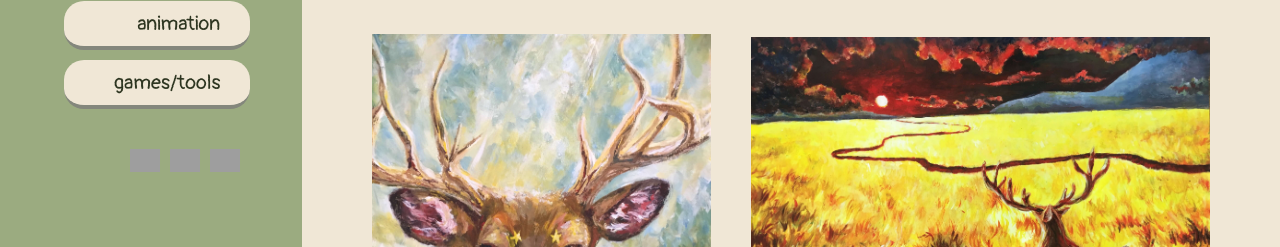
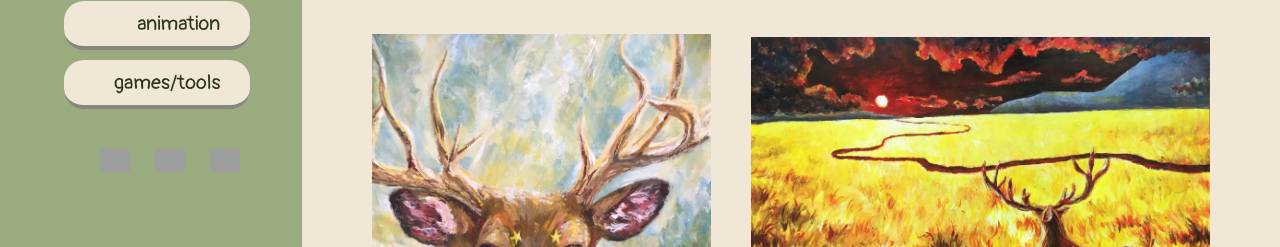
Before and after one commit to QueenChristina/QueenChristina.github.io, a plain HTML site: page index.html in a window 1280 px wide. Shown: the part 420-667 px from the top of the page. Drawn offline with Linux system fonts and the light colour scheme; grey boxes are pictures that could not be loaded.

Commit message:
Add spacing socials

```diff
--- a/index.html
+++ b/index.html
@@ -44,7 +44,7 @@
               <button class = 'menuButton' onclick="show('games/tools')"><span style='position:relative;'>games/tools</span></button>
             </div>
 
-            <div class = 'rowContainer' id='socialButtons'>
+            <div class = 'rowContainer' id='socialButtons' style="gap:25px;">
               <a title="github" href="https://github.com/QueenChristina" target="_blank">
                 <img width="30" style='margin:0px;'alt="github" src="https://upload.wikimedia.org/wikipedia/commons/thumb/9/91/Octicons-mark-github.svg/512px-Octicons-mark-github.svg.png">
               </a>
```
